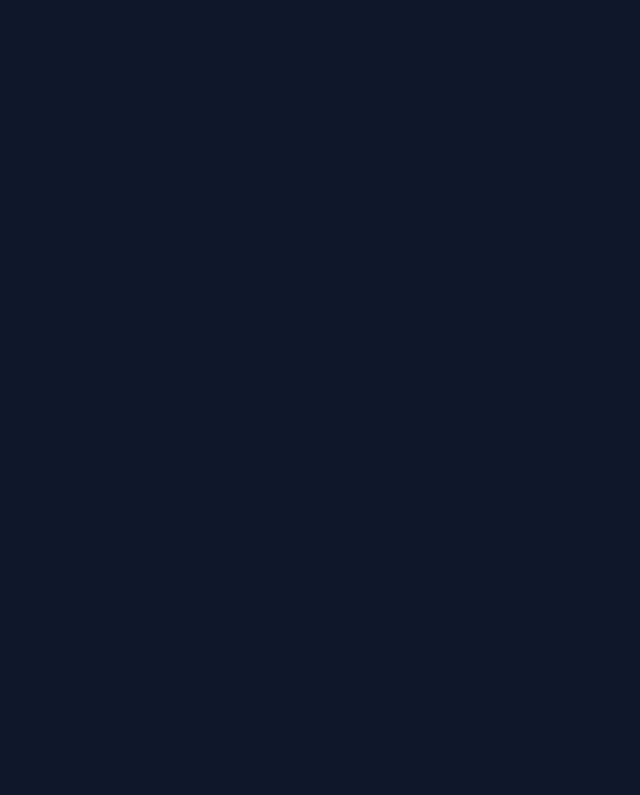
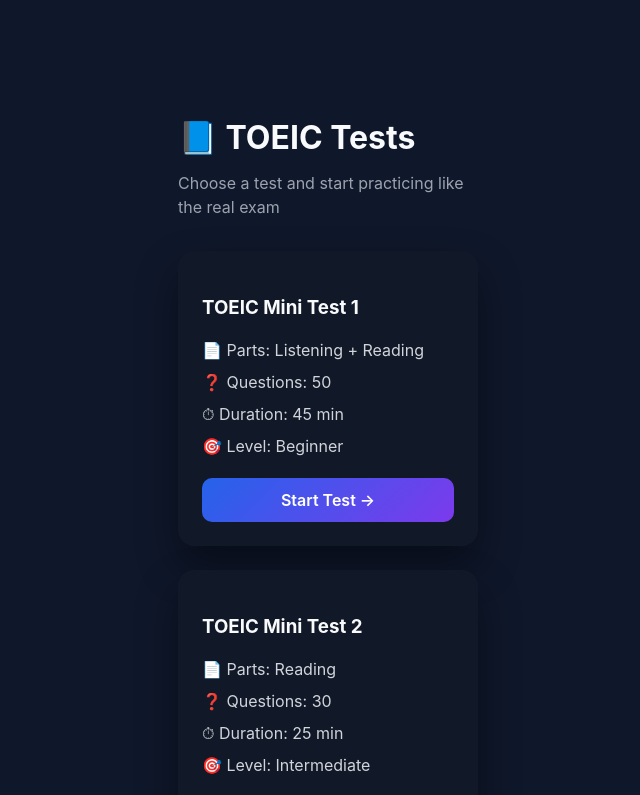
Before and after one commit to truongluu46/toeic-web, a React (Vite) app: page /Tests in a window 1280 px wide. Before the commit this address had no page. Shown: the part 420-1215 px from the top of the page, without its empty margins (342-982 px from the left). Built offline with nearby package versions, Linux system fonts and the light colour scheme.

Commit message:
feat: add Tests UI

```diff
--- a/src/App.jsx
+++ b/src/App.jsx
@@ -2,6 +2,7 @@
 import Home from "./pages/home.jsx";
 import Practice from "./pages/Practice.jsx";
 import Vocabulary from "./pages/Vocabulary.jsx";
+import Tests from "./pages/tests.jsx";
 
 function App() {
   return (
@@ -10,6 +11,7 @@
       <Route path="/" element={<Home />} />
       <Route path="/practice" element={<Practice />} />
       <Route path="/vocabulary" element={<Vocabulary />} />
+      <Route path="/Tests" element={<Tests />} />
     </Routes>
     </BrowserRouter>
   );
--- /dev/null
+++ b/src/data/tests.js
@@ -0,0 +1,26 @@
+export const TESTS = [
+  {
+    id: 1,
+    title: "TOEIC Mini Test 1",
+    parts: "Listening + Reading",
+    questions: 50,
+    duration: 45,
+    level: "Beginner"
+  },
+  {
+    id: 2,
+    title: "TOEIC Mini Test 2",
+    parts: "Reading",
+    questions: 30,
+    duration: 25,
+    level: "Intermediate"
+  },
+  {
+    id: 3,
+    title: "Full TOEIC Test 2024",
+    parts: "Listening + Reading",
+    questions: 200,
+    duration: 120,
+    level: "Advanced"
+  }
+];
--- /dev/null
+++ b/src/pages/Tests.jsx
@@ -0,0 +1,32 @@
+import { TESTS } from "../data/tests";
+import "../styles/Tests.css";
+
+export default function Tests() {
+  return (
+    <div className="tests-wrapper">
+      <h1>📘 TOEIC Tests</h1>
+      <p className="subtitle">
+        Choose a test and start practicing like the real exam
+      </p>
+
+      <div className="tests-grid">
+        {TESTS.map((test) => (
+          <div key={test.id} className="test-card">
+            <h3>{test.title}</h3>
+
+            <ul>
+              <li>📄 Parts: {test.parts}</li>
+              <li>❓ Questions: {test.questions}</li>
+              <li>⏱ Duration: {test.duration} min</li>
+              <li>🎯 Level: {test.level}</li>
+            </ul>
+
+            <button className="start-btn">
+              Start Test →
+            </button>
+          </div>
+        ))}
+      </div>
+    </div>
+  );
+}
--- /dev/null
+++ b/src/styles/Tests.css
@@ -0,0 +1,64 @@
+.tests-wrapper {
+  max-width: 1100px;
+  margin: 40px auto;
+  padding: 0 20px;
+  color: #f9fafb;
+}
+
+.tests-wrapper h1 {
+  font-size: 32px;
+  margin-bottom: 8px;
+}
+
+.subtitle {
+  color: #9ca3af;
+  margin-bottom: 32px;
+}
+
+.tests-grid {
+  display: grid;
+  grid-template-columns: repeat(auto-fill, minmax(300px, 1fr));
+  gap: 24px;
+}
+
+.test-card {
+  background: #111827;
+  border-radius: 16px;
+  padding: 24px;
+  box-shadow: 0 20px 40px rgba(0,0,0,0.4);
+  transition: transform 0.25s ease;
+}
+
+.test-card:hover {
+  transform: translateY(-6px);
+}
+
+.test-card h3 {
+  margin-bottom: 16px;
+}
+
+.test-card ul {
+  list-style: none;
+  padding: 0;
+  margin-bottom: 20px;
+}
+
+.test-card li {
+  margin-bottom: 8px;
+  color: #d1d5db;
+}
+
+.start-btn {
+  width: 100%;
+  padding: 12px;
+  border-radius: 10px;
+  border: none;
+  background: linear-gradient(135deg, #2563eb, #7c3aed);
+  color: white;
+  font-weight: 600;
+  cursor: pointer;
+}
+
+.start-btn:hover {
+  opacity: 0.9;
+}
```
